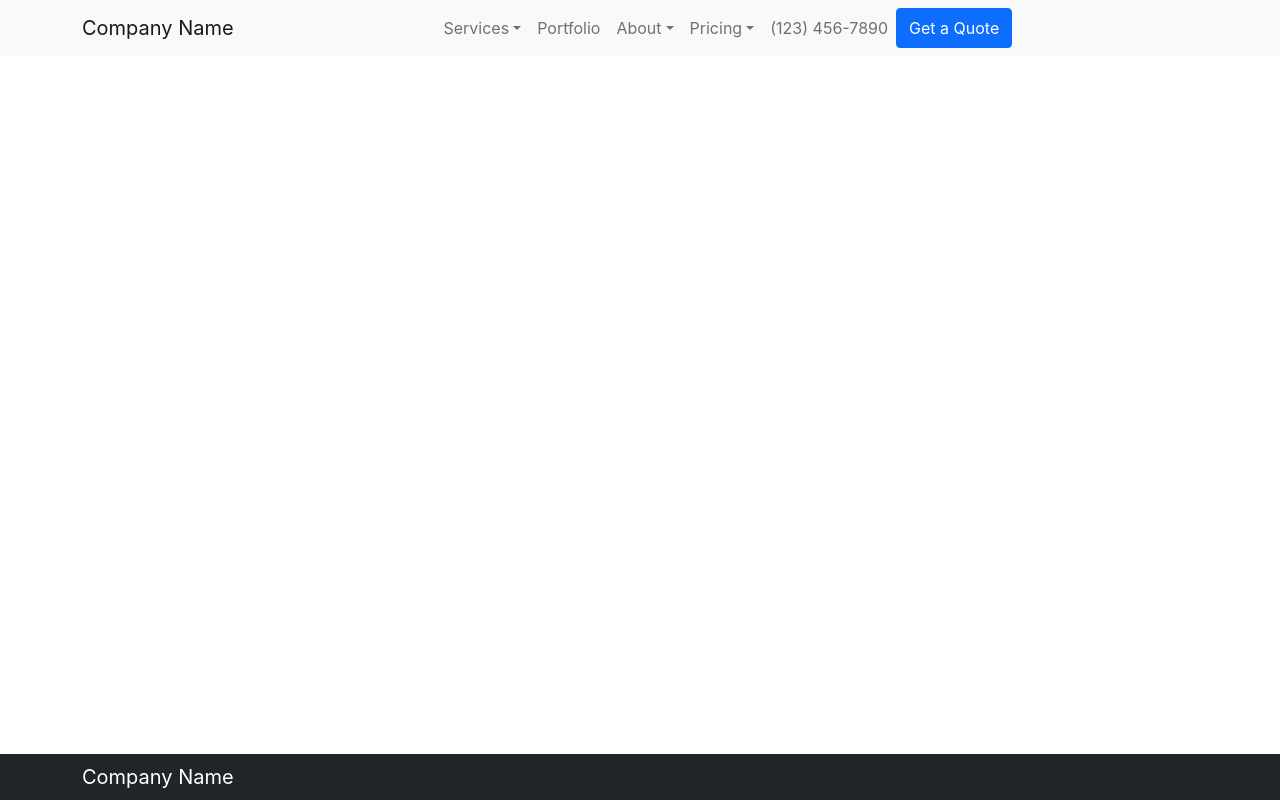
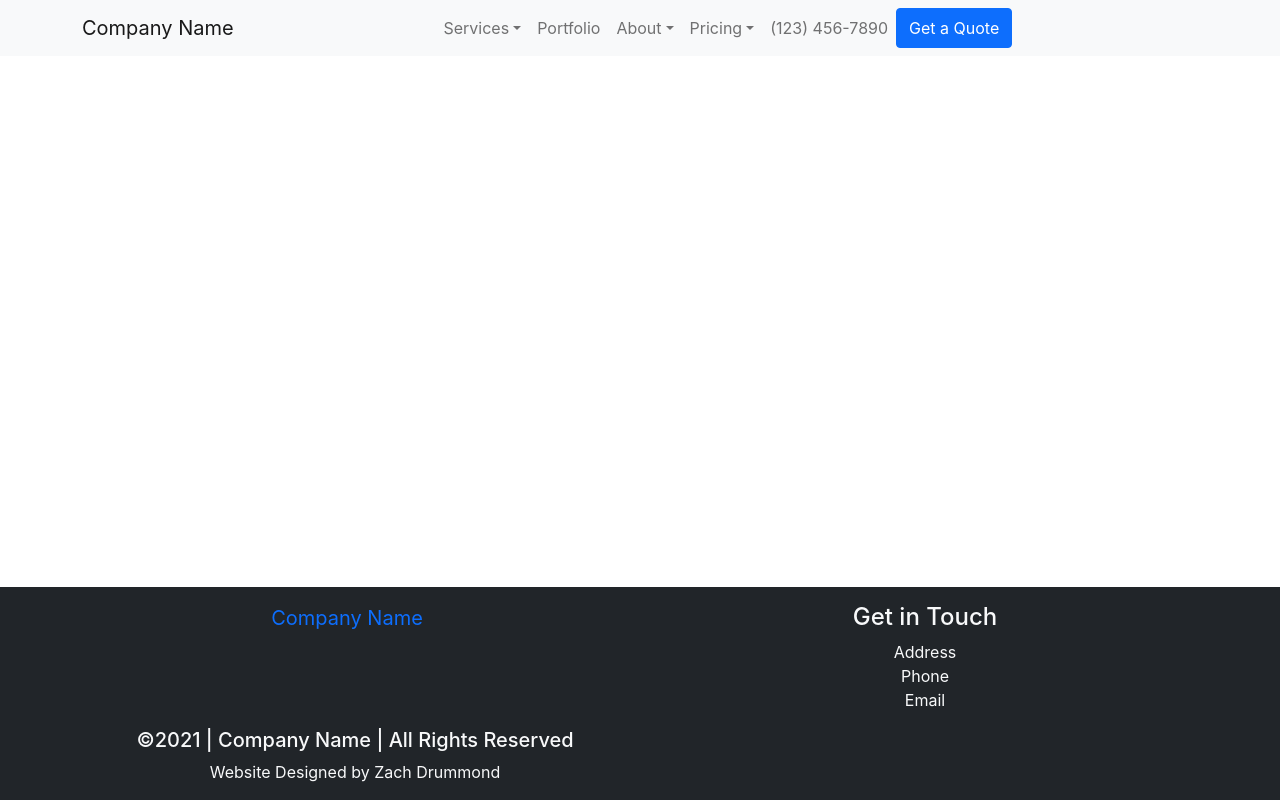
Before and after one commit to zachdrummond/renovations-template, a React (Create React App) app: page / in a window 1280 px wide. Built offline with nearby package versions, Linux system fonts and the light colour scheme; the HTML template or start-up script is replaced by a standard one.

Commit message:
Updated footer

```diff
--- a/src/Containers/Footer/Footer.jsx
+++ b/src/Containers/Footer/Footer.jsx
@@ -1,24 +1,35 @@
-import { Col, Container, Navbar, Row } from "react-bootstrap";
+import { Col, Container, Row } from "react-bootstrap";
 import Company from "../../Components/Company/Company";
 
 const Footer = () => {
   return (
-    <Navbar bg="dark" variant="dark" fixed="bottom">
-      <Container>
+    <footer className="py-3 bg-dark text-light fixed-bottom">
+      <Container className="text-center">
         <Row>
           <Col>
             <Company />
           </Col>
-          <Col></Col>
-          <Col></Col>
-          <Col></Col>
+          <Col>
+            <h4>Get in Touch</h4>
+            <ul className="list-unstyled">
+              <li>Address</li>
+              <li>Phone</li>
+              <li>Email</li>
+            </ul>
+          </Col>
         </Row>
         <Row>
-          <Col></Col>
+          <Col>
+            <h5>
+              &copy;{new Date().getFullYear()} | Company Name | All Rights
+              Reserved
+            </h5>
+            <span>Website Designed by Zach Drummond </span>
+          </Col>
           <Col></Col>
         </Row>
       </Container>
-    </Navbar>
+    </footer>
   );
 };
 
```
